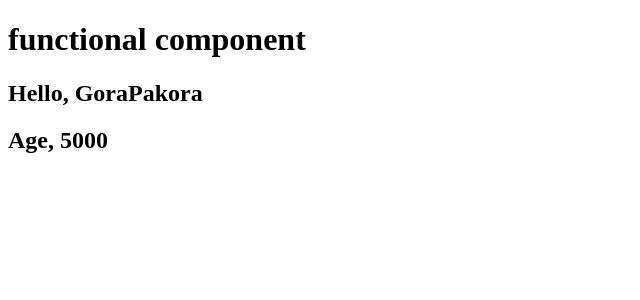
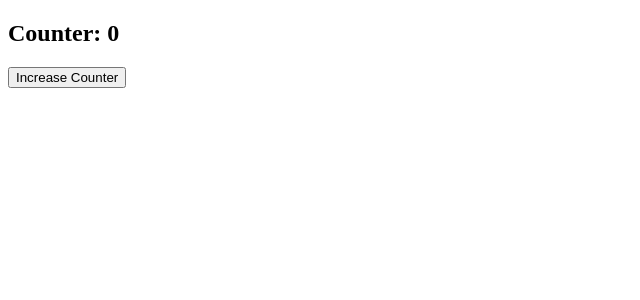
Before and after one commit to shriyasingh03/react-questions, a React (Vite) app: page / in a window 1280 px wide. Shown: the top 300 px of the page, without its empty margins (0-640 px from the left). Built offline with nearby package versions, Linux system fonts and the light colour scheme.

Commit message:
updated App.jsx for question-2

```diff
--- a/src/App.jsx
+++ b/src/App.jsx
@@ -3,20 +3,23 @@ import reactLogo from './assets/react.svg'
 import viteLogo from '/vite.svg'
 import './App.css'
 
-// How do you create a functional component that accepts multiple props (name, age) and displays them?
-// 💡 Modify the Greeting component to take both name and age as props and display them.
-function Greeting({name,age}){
-  return <><h2>Hello, {name}</h2>
+// How do you use useState inside a functional component to store and update a counter?
+// 💡 Implement a simple counter component with a "Increase" button that updates the counter using useState.
 
-  <h2>Age, {age}</h2></>
 
-}
 
 function App() {
-  return <div>
-  <h1>functional component</h1>
-  <Greeting name={"GoraPakora"} age={5000}></Greeting>
-  </div>
+  const [count, setCount] = useState(0);
+
+  function increaseCount(){
+    setCount(count+1)
+  }
+
+  return(
+  <div>
+    <h2>Counter: {count}</h2>
+    <button onClick={increaseCount}>Increase Counter</button>
+  </div>)
 
 
 
```
